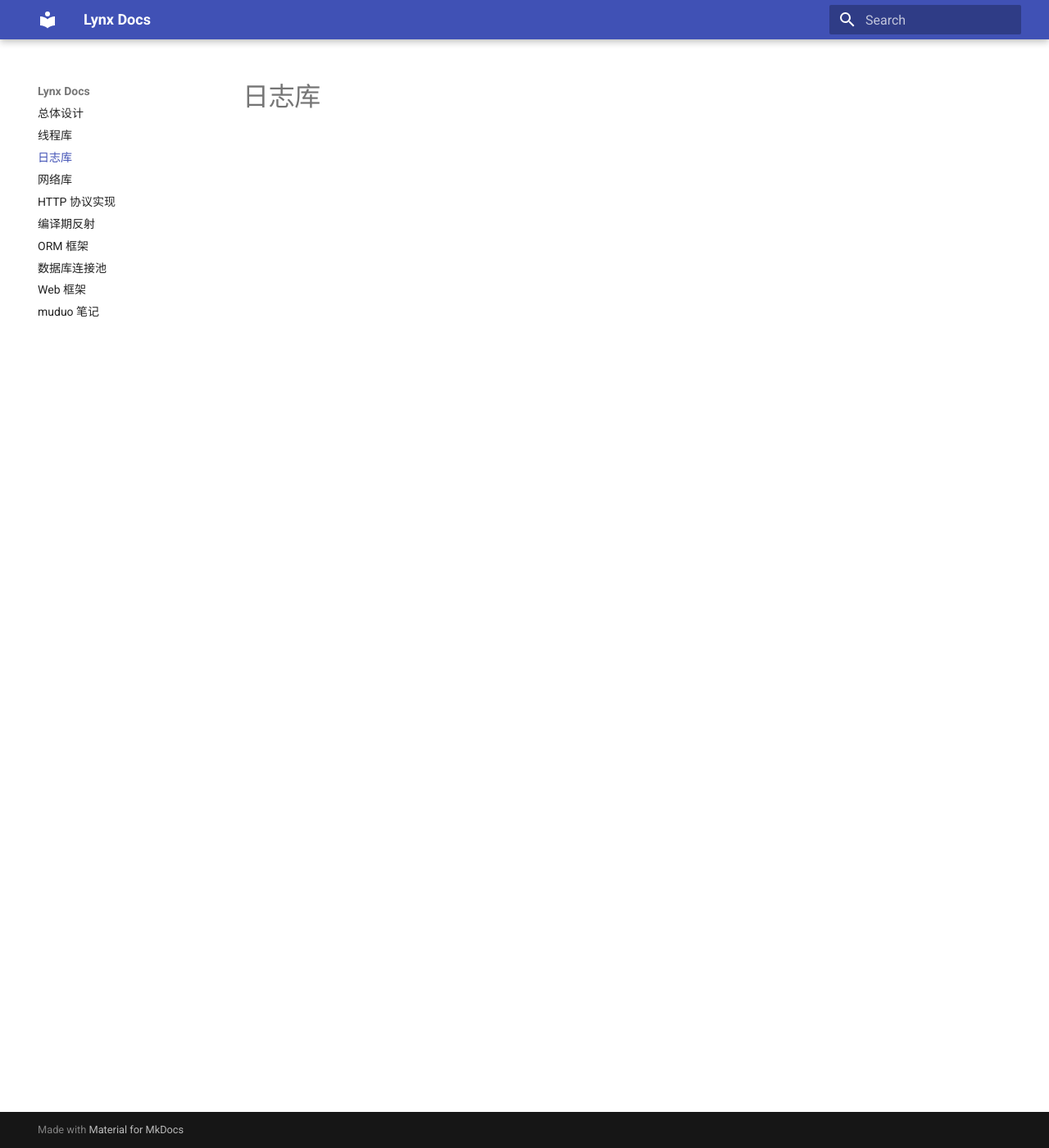
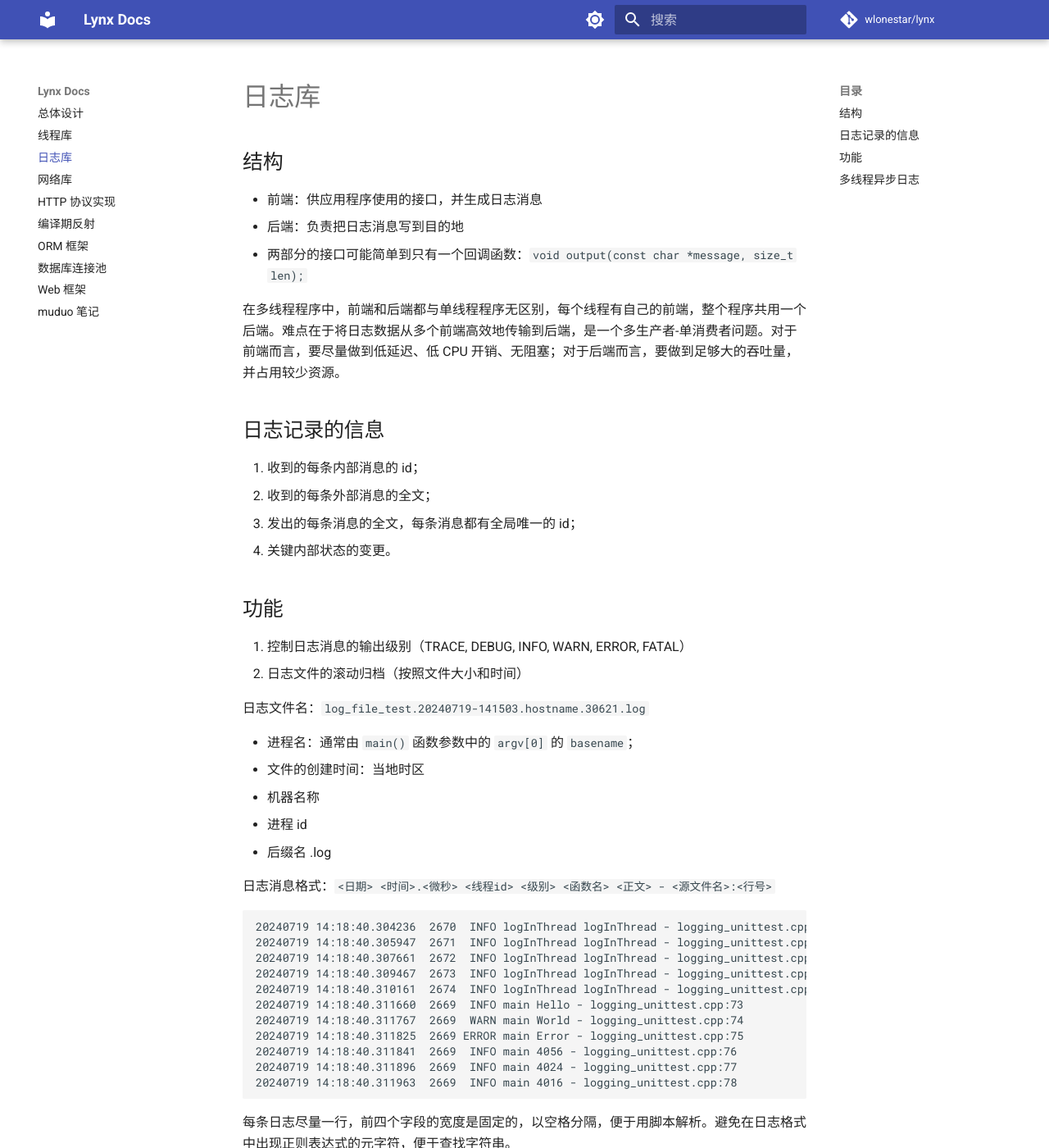
Before and after one commit to wlonestar/lynx, an MkDocs documentation site: the page built from docs/2_logger.md, in a window 1280 px wide and 1400 px high. Shown: the whole window at 82% size. Built offline with MkDocs 1.6.1 and Material for MkDocs 9.7.7, drawn with Linux system fonts in a browser that asks for light colours; comment, search, counter and statistics services are not loaded; some of the changed text lies outside the part shown.

Commit message:
add logger docs

````diff
--- a/docs/2_logger.md
+++ b/docs/2_logger.md
@@ -1 +1,51 @@
 # 日志库
+
+## 结构
+
+- 前端：供应用程序使用的接口，并生成日志消息
+- 后端：负责把日志消息写到目的地
+- 两部分的接口可能简单到只有一个回调函数：`void output(const char *message, size_t len);`
+
+在多线程程序中，前端和后端都与单线程程序无区别，每个线程有自己的前端，整个程序共用一个后端。难点在于将日志数据从多个前端高效地传输到后端，是一个多生产者-单消费者问题。对于前端而言，要尽量做到低延迟、低 CPU 开销、无阻塞；对于后端而言，要做到足够大的吞吐量，并占用较少资源。
+
+## 日志记录的信息
+
+1. 收到的每条内部消息的 id；
+2. 收到的每条外部消息的全文；
+3. 发出的每条消息的全文，每条消息都有全局唯一的 id；
+4. 关键内部状态的变更。
+
+## 功能
+
+1. 控制日志消息的输出级别（TRACE, DEBUG, INFO, WARN, ERROR, FATAL）
+2. 日志文件的滚动归档（按照文件大小和时间）
+
+日志文件名：`log_file_test.20240719-141503.hostname.30621.log`
+
+- 进程名：通常由 `main()` 函数参数中的 `argv[0]` 的 `basename`；
+- 文件的创建时间：当地时区
+- 机器名称
+- 进程 id
+- 后缀名 .log
+
+日志消息格式：`<日期> <时间>.<微秒> <线程id> <级别> <函数名> <正文> - <源文件名>:<行号>`
+
+```log
+20240719 14:18:40.304236  2670  INFO logInThread logInThread - logging_unittest.cpp:46
+20240719 14:18:40.305947  2671  INFO logInThread logInThread - logging_unittest.cpp:46
+20240719 14:18:40.307661  2672  INFO logInThread logInThread - logging_unittest.cpp:46
+20240719 14:18:40.309467  2673  INFO logInThread logInThread - logging_unittest.cpp:46
+20240719 14:18:40.310161  2674  INFO logInThread logInThread - logging_unittest.cpp:46
+20240719 14:18:40.311660  2669  INFO main Hello - logging_unittest.cpp:73
+20240719 14:18:40.311767  2669  WARN main World - logging_unittest.cpp:74
+20240719 14:18:40.311825  2669 ERROR main Error - logging_unittest.cpp:75
+20240719 14:18:40.311841  2669  INFO main 4056 - logging_unittest.cpp:76
+20240719 14:18:40.311896  2669  INFO main 4024 - logging_unittest.cpp:77
+20240719 14:18:40.311963  2669  INFO main 4016 - logging_unittest.cpp:78
+```
+
+每条日志尽量一行，前四个字段的宽度是固定的，以空格分隔，便于用脚本解析。避免在日志格式中出现正则表达式的元字符，便于查找字符串。
+
+## 多线程异步日志
+
+双缓存技术：准备两块 buffer：A 和 B，前端负责往 buffer A 填数据，后端负责将 buffer B 的数据写入文件。当 buffer A 写满之后，交换 A 和 B，让后端将 buffer A 的数据写入文件，而前端则往 buffer B 填入新的日志消息，如此往复。
--- a/mkdocs.yml
+++ b/mkdocs.yml
@@ -1,8 +1,22 @@
 site_name: Lynx Docs
+repo_url: https://github.com/wlonestar/lynx
+repo_name: wlonestar/lynx
+plugins:
+  - search
 theme:
   name: material
+  language: zh
   features:
     - navigation.instant
     - navigation.instant.progress
-plugins:
-  - search
+  palette:
+    - media: "(prefers-color-scheme: light)"
+      scheme: default
+      toggle:
+        icon: material/brightness-7
+        name: Switch to dark mode
+    - media: "(prefers-color-scheme: dark)"
+      scheme: slate
+      toggle:
+        icon: material/brightness-4
+        name: Switch to light mode
````
Also changed, not shown: 4 other files.
